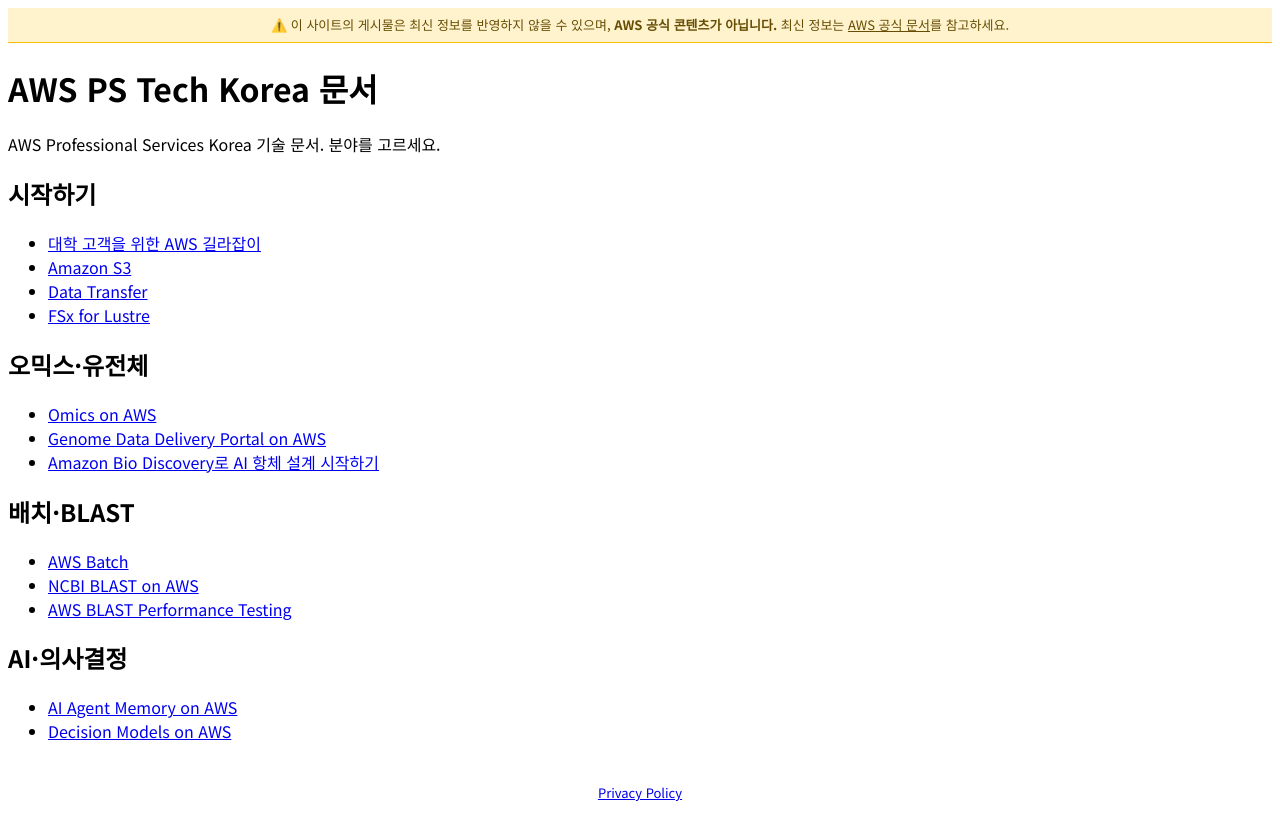
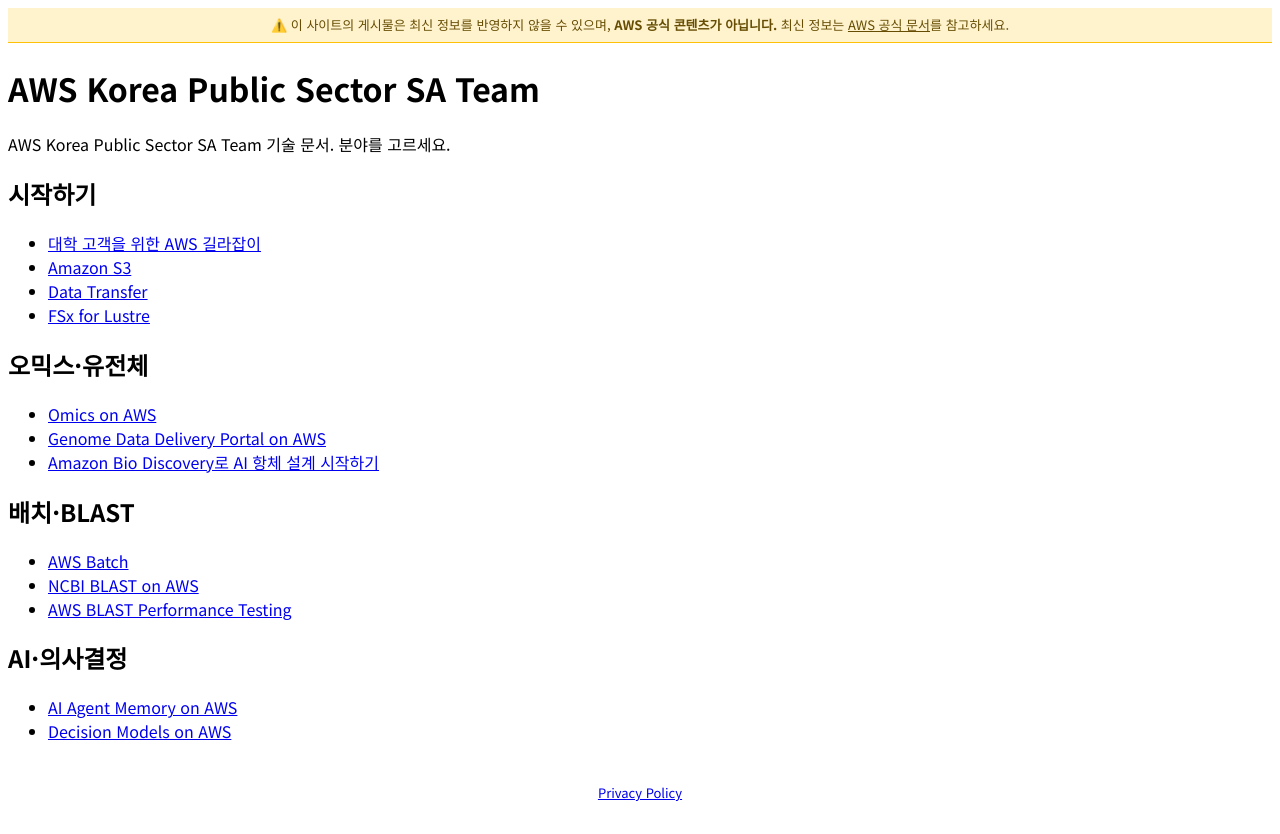
Before and after one commit to aws-ps-korea-tech/aws-ps-tech-fumadocs, a Next.js app: page / in a window 1280 px wide. Built offline with nearby package versions, Linux system fonts and the light colour scheme; no server answers; a web font is replaced by a local one; what fumadocs-ui would draw is missing.

Commit message:
fix: correct organization name to 'AWS Korea Public Sector SA Team' in home, llms.txt, description

```diff
--- a/app/layout.tsx
+++ b/app/layout.tsx
@@ -10,7 +10,7 @@ export const metadata: Metadata = {
     template: "%s | AWS Korea Public Sector SA Team",
     default: "AWS Korea Public Sector SA Team",
   },
-  description: "AWS Professional Services Korea 기술 문서 모음",
+  description: "AWS Korea Public Sector SA Team 기술 문서 모음",
 };
 
 export default function RootLayout({ children }: { children: ReactNode }) {
--- a/app/page.tsx
+++ b/app/page.tsx
@@ -4,8 +4,8 @@ export default function HomePage() {
   return (
     <main className="mx-auto flex min-h-screen max-w-4xl flex-col justify-center gap-8 px-4 py-16">
       <header>
-        <h1 className="text-4xl font-bold mb-2">AWS PS Tech Korea 문서</h1>
-        <p className="text-lg text-fd-muted-foreground">AWS Professional Services Korea 기술 문서. 분야를 고르세요.</p>
+        <h1 className="text-4xl font-bold mb-2">AWS Korea Public Sector SA Team</h1>
+        <p className="text-lg text-fd-muted-foreground">AWS Korea Public Sector SA Team 기술 문서. 분야를 고르세요.</p>
       </header>
       <div className="grid gap-8 sm:grid-cols-2">
       <section className="text-left">
```
Also changed, not shown: public/llms.txt.
